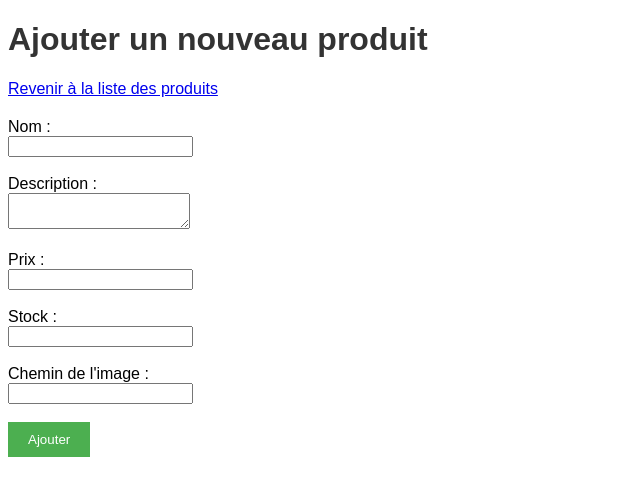
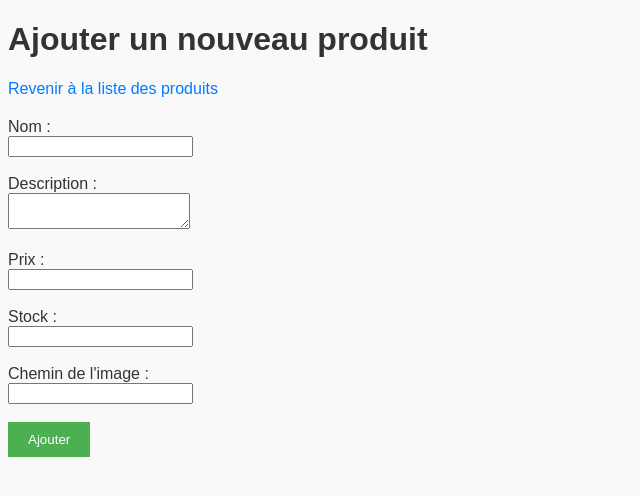
Before and after one commit to Tezay/GabisMade, a Flask app: page /add-product in a window 1280 px wide. Shown: the top 496 px of the page, without its empty margins (0-640 px from the left). Run offline with Flask 3, Linux system fonts and the light colour scheme.

Commit message:
Add global CSS styles and update HTML templates for product pages

```diff
--- /dev/null
+++ b/app/static/css/global.css
@@ -0,0 +1,20 @@
+body {
+    font-family: Arial, sans-serif;
+    /* margin: 0;
+    padding: 0; */
+    background-color: #f9f9f9;
+    color: #333;
+}
+
+h1, h2, h3, h4, h5, h6 {
+    color: #333;
+}
+
+a {
+    color: #007BFF;
+    text-decoration: none;
+}
+
+a:hover {
+    text-decoration: underline;
+}
--- a/app/static/css/product.css
+++ b/app/static/css/product.css
@@ -1,7 +1,3 @@
-body {
-    font-family: Arial, sans-serif;
-}
-
 h1 {
     color: #333;
 }
--- a/app/static/css/products_list.css
+++ b/app/static/css/products_list.css
@@ -1,7 +1,3 @@
-body {
-    font-family: Arial, sans-serif;
-}
-
 h1 {
     color: #333;
 }
--- a/app/templates/add_product.html
+++ b/app/templates/add_product.html
@@ -3,6 +3,7 @@
 <head>
     <meta charset="UTF-8">
     <title>Ajouter un produit</title>
+    <link rel="stylesheet" href="{{ url_for('static', filename='css/global.css') }}">
     <link rel="stylesheet" href="{{ url_for('static', filename='css/add_product.css') }}">
 </head>
 <body>
--- a/app/templates/products_list.html
+++ b/app/templates/products_list.html
@@ -3,6 +3,7 @@
 <head>
     <meta charset="UTF-8">
     <title>Liste des produits</title>
+    <link rel="stylesheet" href="{{ url_for('static', filename='css/global.css') }}">
     <link rel="stylesheet" href="{{ url_for('static', filename='css/products_list.css') }}">
 </head>
 <body>
```
